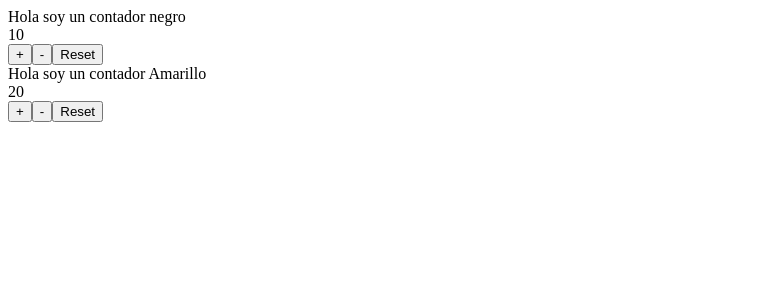
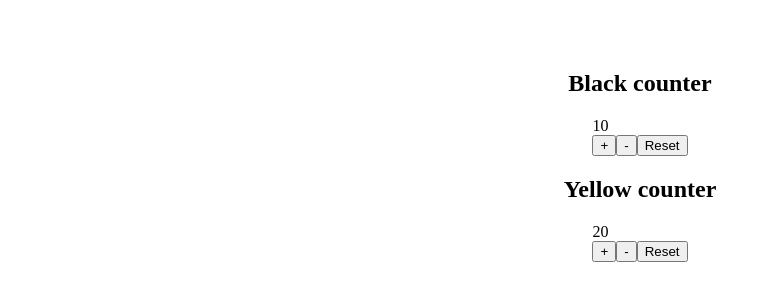
Before and after one commit to lauraportillo/custom-hooks, a React (Create React App) app: page / in a window 1280 px wide. Shown: the top 300 px of the page, without its empty margins (0-771 px from the left). Built offline with nearby package versions, Linux system fonts and the light colour scheme.

Commit message:
update changes

```diff
--- a/src/components/App.js
+++ b/src/components/App.js
@@ -8,7 +8,7 @@ import '../stylesheets/App.scss';
 
 const App = () => {
   return (
-    <div>
+    <div className="container">
       <BlackCounter />
       <YellowCounter />
     </div>
--- a/src/components/BlackCounter.js
+++ b/src/components/BlackCounter.js
@@ -8,7 +8,7 @@ const BlackCounter = (props) => {
   const { counter, increase, decrement, reset } = useCounter(10);
   return (
     <>
-      <div>Hola soy un contador negro</div>
+      <h2>Black counter</h2>
       <div>
         <div>{counter}</div>
         <button onClick={increase}>+</button>
--- a/src/components/YellowCounter.js
+++ b/src/components/YellowCounter.js
@@ -8,7 +8,7 @@ const YellowCounter = (props) => {
   const counter = useCounter(20);
   return (
     <>
-      <div>Hola soy un contador Amarillo</div>
+      <h2>Yellow counter</h2>
       <div>
         <div>{counter.counter}</div>
         <button onClick={counter.increase}>+</button>
--- a/src/stylesheets/App.scss
+++ b/src/stylesheets/App.scss
@@ -0,0 +1,7 @@
+.container {
+  display: flex;
+  flex-direction: column;
+  justify-content: center;
+  align-items: center;
+  margin-top: 50px;
+}
```
